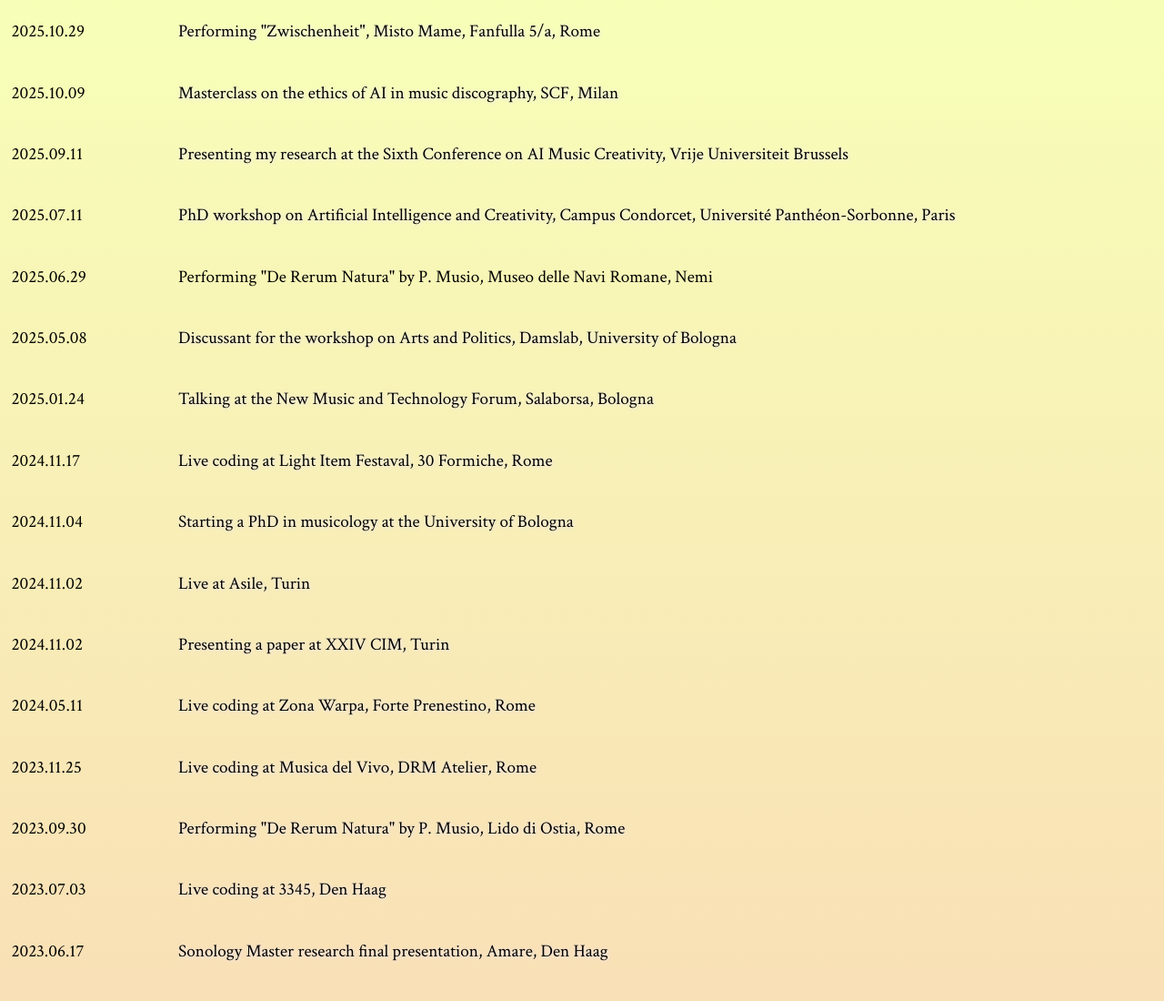
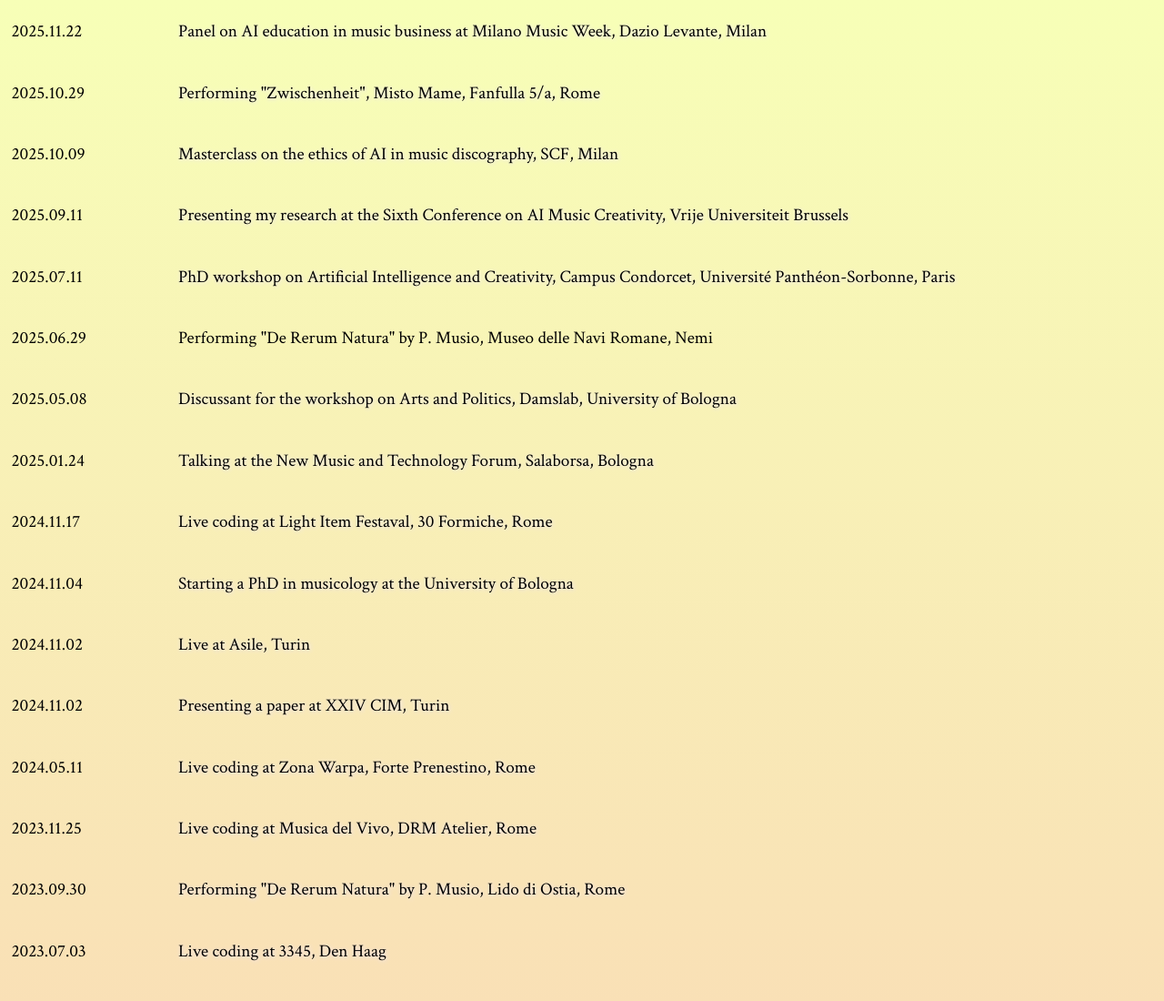
Before and after one commit to Olbos/riccardoancona.github.io, a plain HTML site: page events.html in a window 1280 px wide. Shown: the top 1100 px of the page at 91% size. Drawn offline with Linux system fonts and the light colour scheme.

Commit message:
Update events.html

```diff
--- a/events.html
+++ b/events.html
@@ -14,6 +14,9 @@
  <div class="content-agenda">
    <div
    class="agenda"><table class="agenda-table">
+   <tr><td><div class="agenda-date">2025.11.22</div>
+   </td><td><div class="agenda_description"><p><a href="/assets/mmw.jpg">Panel on AI education in music business at Milano Music Week, Dazio Levante, Milan</a></p>
+   </div></td></tr>
    <tr><td><div class="agenda-date">2025.10.29</div>
    </td><td><div class="agenda_description"><p><a href="/assets/mistonuno.jpg">Performing "Zwischenheit", Misto Mame, Fanfulla 5/a, Rome</a></p>
    </div></td></tr>
```
